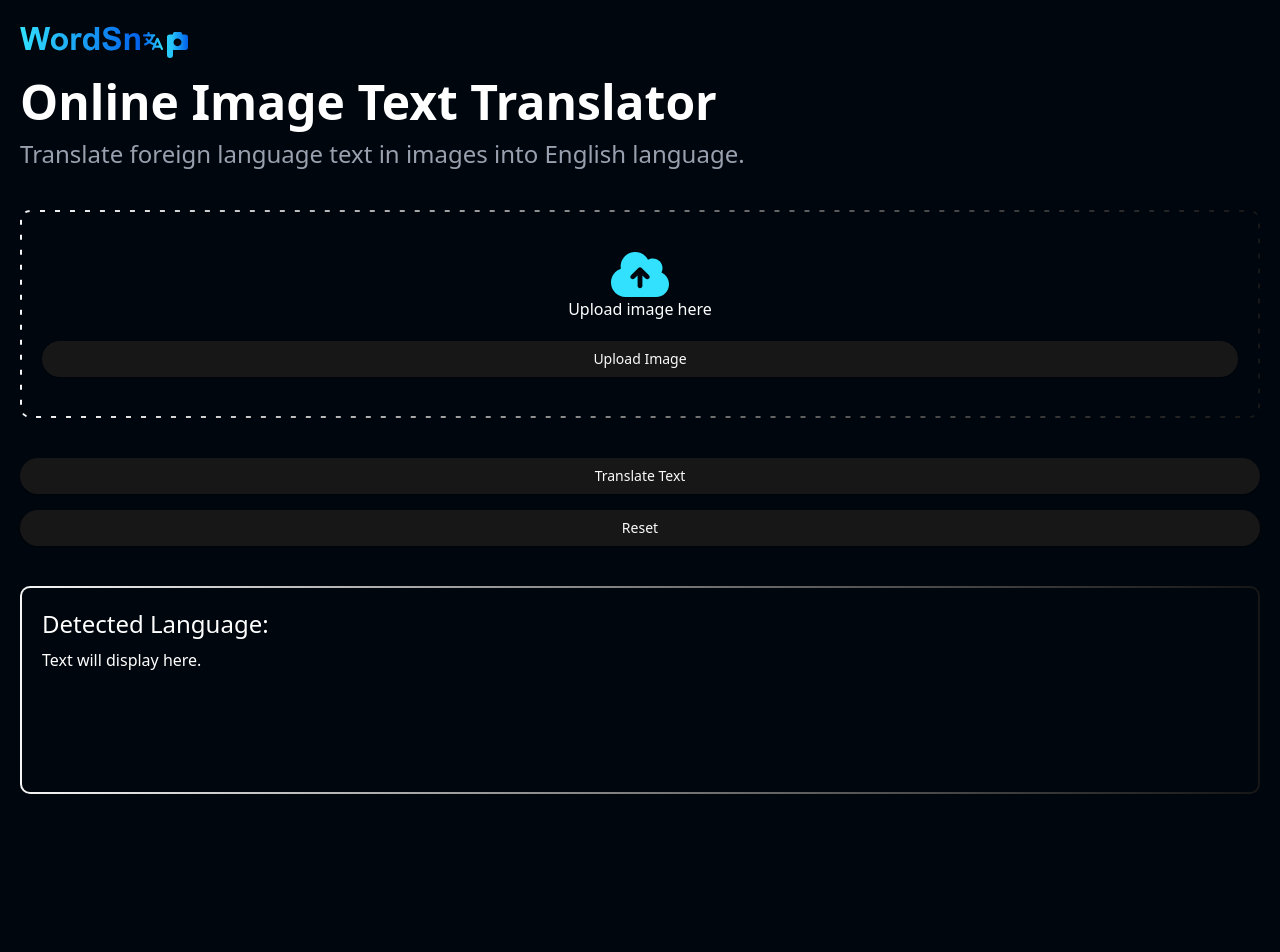
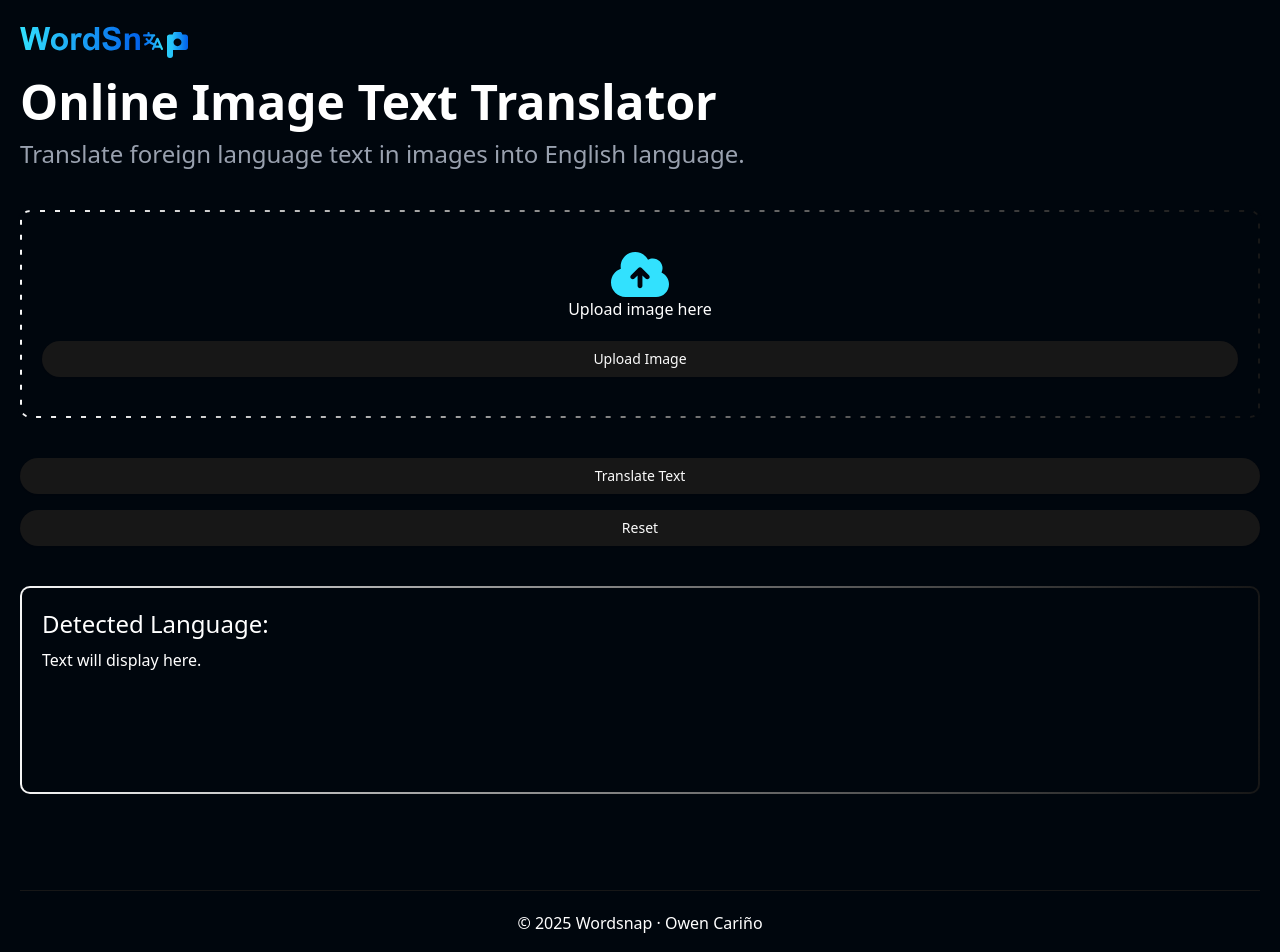
Before and after one commit to wenyngcar/image-text-scanner, a React (Vite) app in the folder frontend/: page / in a window 1280 px wide. Shown: the top 952 px of the page. Before the commit the page ends 814 px from the top, so only its background shows below. Built offline with nearby package versions, Linux system fonts and the light colour scheme.

Commit message:
feat: add footer

```diff
--- a/frontend/src/App.tsx
+++ b/frontend/src/App.tsx
@@ -1,3 +1,4 @@
+import Footer from "./components/Footer"
 import Header from "./components/Header"
 import TranslatedText from "./components/TranslatedText"
 import UploadImage from "./components/UploadImage"
@@ -9,6 +10,7 @@ function App() {
       <Header />
       <UploadImage />
       <TranslatedText />
+      <Footer />
     </div>
   )
 }
--- /dev/null
+++ b/frontend/src/components/Footer.tsx
@@ -0,0 +1,9 @@
+function Footer() {
+  return (
+    <div className="text-center border-t border-primary p-5 mt-24">
+      © 2025 Wordsnap · Owen Cariño
+    </div>
+  )
+}
+
+export default Footer
```
